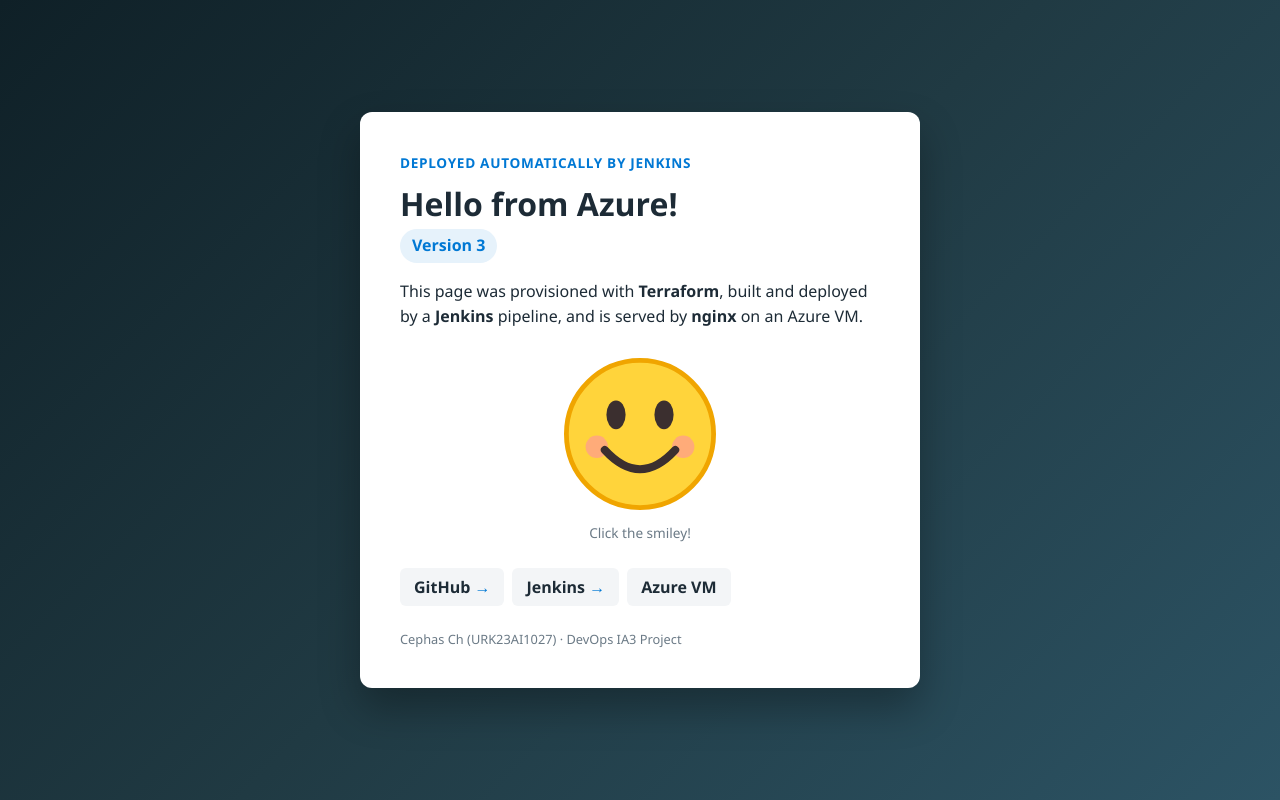
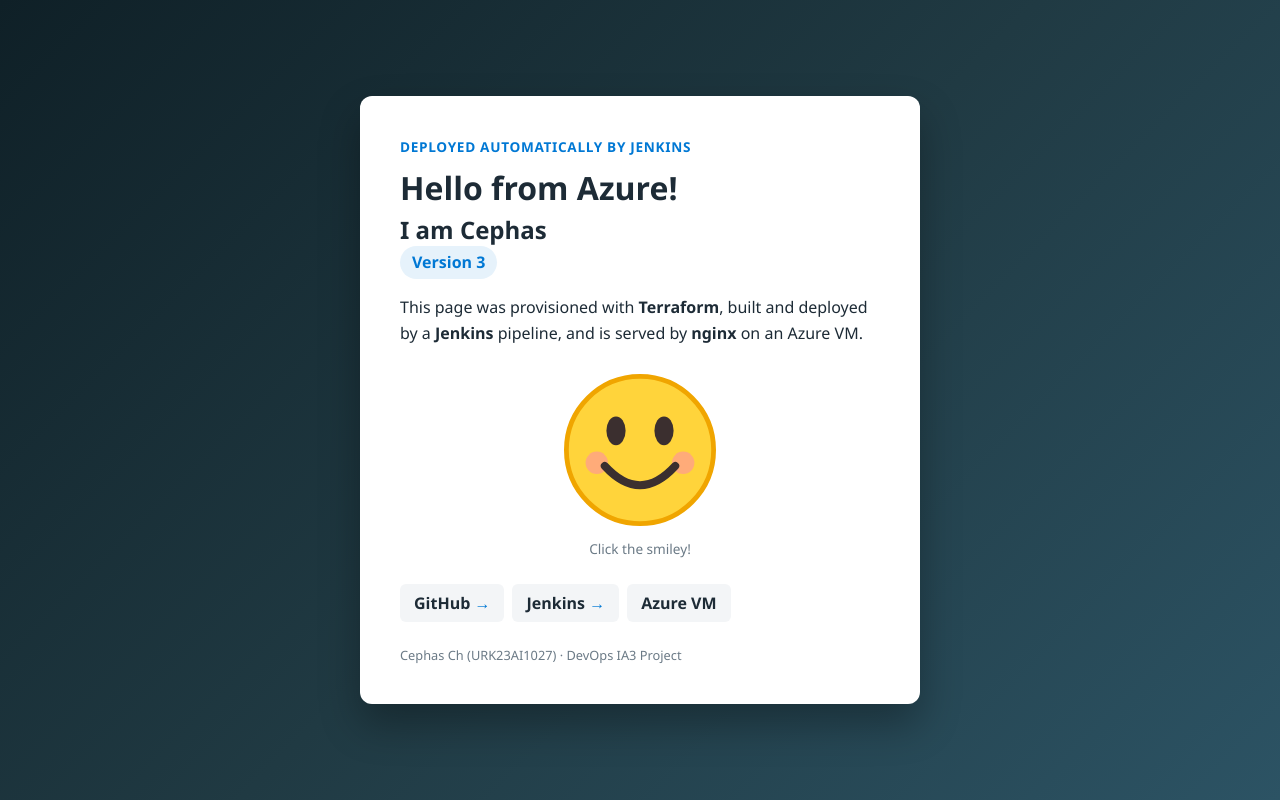
Before and after one commit to CephasCh/devops-ia3, a plain HTML site: page app/index.html in a window 1280 px wide. Drawn offline with Linux system fonts and the light colour scheme.

Commit message:
Version 4: exploding smiley feature

```diff
--- a/app/index.html
+++ b/app/index.html
@@ -10,6 +10,7 @@
   <main class="card">
     <p class="tag">Deployed automatically by Jenkins</p>
     <h1>Hello from Azure!</h1>
+    <h2>I am Cephas</h2>
     <p class="version">Version 3</p>
     <p>This page was provisioned with <strong>Terraform</strong>, built and deployed by a
        <strong>Jenkins</strong> pipeline, and is served by <strong>nginx</strong> on an Azure VM.</p>
```
